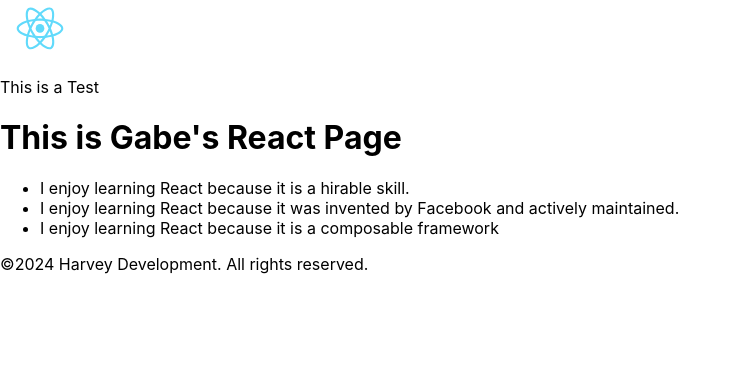
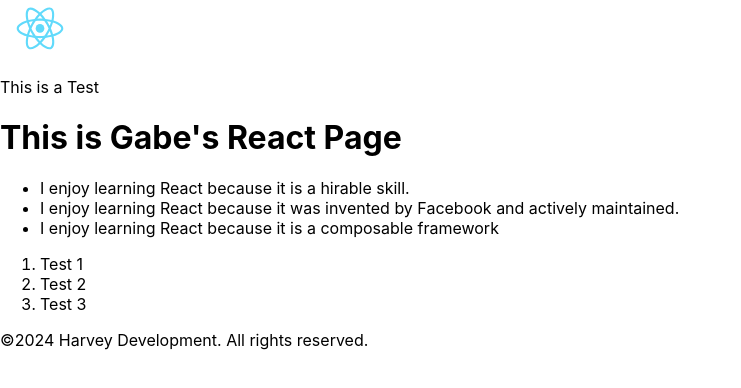
Before and after one commit to gabeharvey/Custom-Components-React, a React (Create React App) app: page / in a window 1280 px wide. Shown: the top 388 px of the page, without its empty margins (0-741 px from the left). Built offline with nearby package versions, Linux system fonts and the light colour scheme.

Commit message:
Component Test

```diff
--- a/src/Home.jsx
+++ b/src/Home.jsx
@@ -3,6 +3,18 @@ import React from "react";
 function Paragraph () {
     return (
         <p>This is a Test</p>
+    )
+}
+
+function Segment () {
+    return (
+        <div>
+            <ol>
+                <li>Test 1</li>
+                <li>Test 2</li>
+                <li>Test 3</li>
+            </ol>
+        </div>
     )
 }
 
@@ -16,6 +28,7 @@ function Home () {
                 <li>I enjoy learning React because it was invented by Facebook and actively maintained.</li>
                 <li>I enjoy learning React because it is a composable framework</li>
             </ul>
+            <Segment />
         </div>
     )
 }
```
